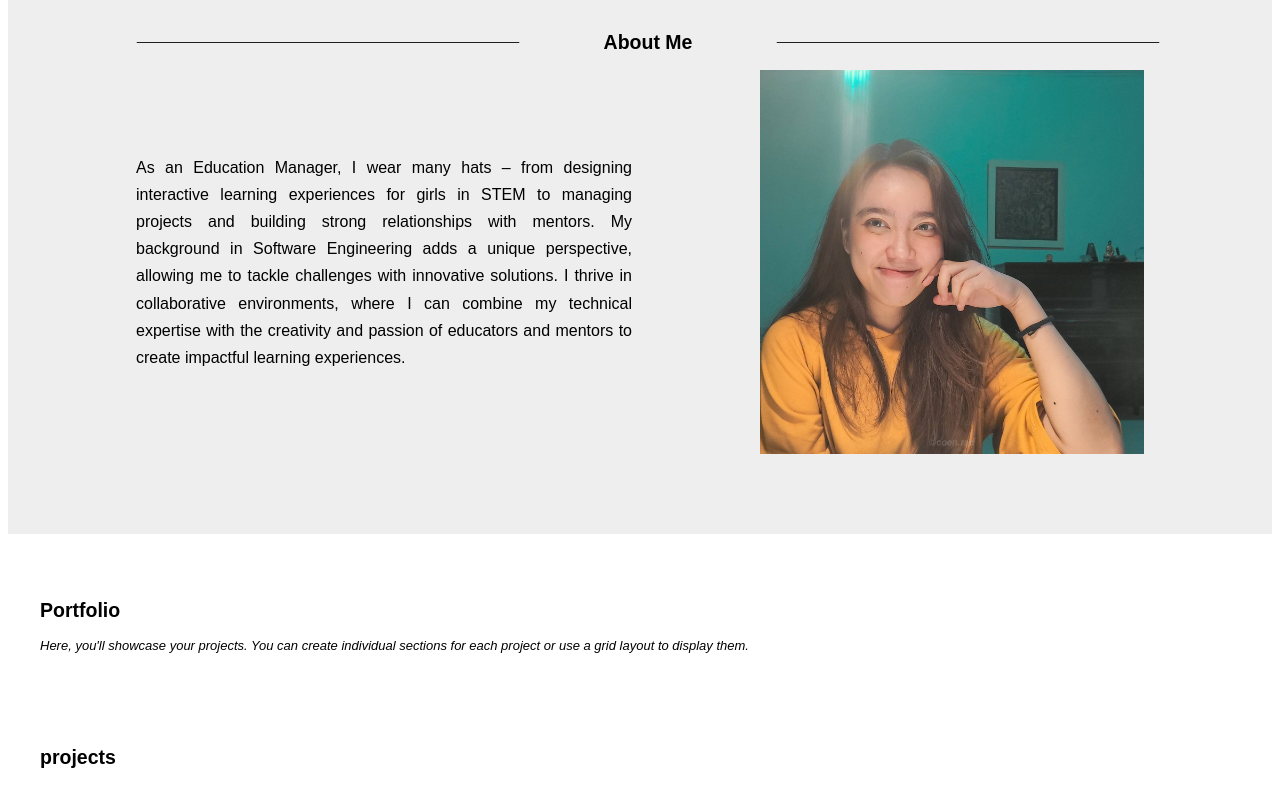
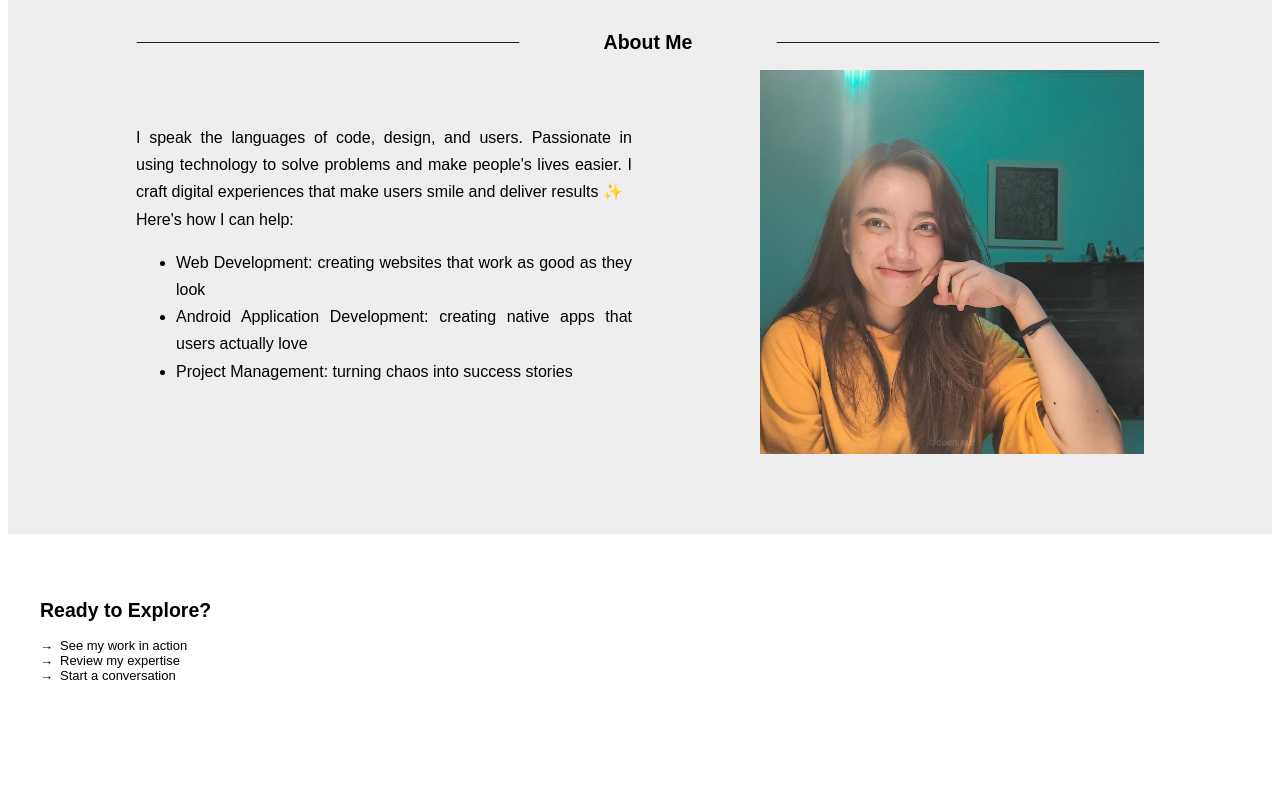
Before and after one commit to coenradina/portfolio, a plain HTML site: page html/index.html in a window 1280 px wide. Shown: the part 760-1566 px from the top of the page. After the commit the page ends 1504 px from the top, so only its background shows below. Drawn offline with Linux system fonts and the light colour scheme.

Commit message:
add sections

```diff
--- a/css/index.css
+++ b/css/index.css
@@ -126,3 +126,20 @@ header h4 {
     height: auto;
     float: right;
 }
+
+.arrow-list {
+    list-style: none; /* Remove default bullets */
+    padding-left: 0; /* Remove default padding */
+}
+
+.arrow-list li {
+    position: relative; /* Position relative to add custom bullet */
+    padding-left: 20px; /* Space for the arrow */
+}
+
+.arrow-list li::before {
+    content: "→"; /* Arrow icon */
+    position: absolute; /* Position it absolutely */
+    left: 0; /* Align it to the left */
+    color: #000; /* Change color as needed */
+}
--- a/html/index.html
+++ b/html/index.html
@@ -12,20 +12,19 @@
     <nav>
         <span id="logo">MACS</span>
         <span class="navbar">
-            <span class="navitem">about</span>
-            <span class="navitem">experience</span>
-            <span class="navitem">project</span>
-            <span class="navitem">contact</span>
+            <span class="navitem"> <a href="index.html">about</a> </span>
+            <span class="navitem"> <a href="experience.html">resume</a></span>
+            <span class="navitem"> <a href="project.html">project</a></span>
+            <span class="navitem"><a href="contact.html">contact</a></span>
         </span>
 
         <span class="cta">
-            <span class="cta-item">Resume</span>
-            <span class="cta-item">Hire Me</span>
+            <span class="cta-item">Let's Collab</span>
         </span>
     </nav>
     <header>
         <h1>Hi, I'm Astrid Coenrad</h1>
-        <h4>Software Engineer | Product Manager | Designer</h4>
+        <h4>Software Engineer | Product Manager</h4>
         <img src="../assets/hero-arrow.svg" alt="Scroll Down" id="scroll-down-arrow">
     </header>
     <section id="about">
@@ -38,11 +37,15 @@
 
         <div class="about-content">
             <span id="about-paragraph">
-            As an Education Manager, I wear many hats – from designing interactive learning
-            experiences for girls in STEM to managing projects and building strong relationships with mentors.
-            My background in Software Engineering adds a unique perspective, allowing me to tackle challenges with innovative solutions.
-            I thrive in collaborative environments, where I can combine my technical expertise with
-            the creativity and passion of educators and mentors to create impactful learning experiences.
+                I speak the languages of code, design, and users.
+                Passionate in using technology to solve problems and make people's lives easier.
+                I craft digital experiences that make users smile and deliver results ✨ <br/>
+                Here's how I can help:
+                <ul>
+                    <li> Web Development: creating websites that work as good as they look </li>
+                    <li> Android Application Development: creating native apps that users actually love</li>
+                    <li> Project Management: turning chaos into success stories</li>
+                </ul>
         </span>
             <span>
                 <img id="about-photo" src="../assets/me.jpg">
@@ -50,12 +53,13 @@
         </div>
     </section>
     <section id="portfolio">
-        <h2>Portfolio</h2>
-        <p>Here, you'll showcase your projects. You can create individual sections for each project or use a grid layout to display them.</p>
+        <h2>Ready to Explore?</h2>
+            <ul class="arrow-list">
+                <li>See my work in action</li>
+                <li>Review my expertise</li>
+                <li>Start a conversation</li>
+            </ul>
         </section>
-    <section>
-        <h2 class="header"> projects </h2>
-    </section>
     <footer></footer>
 
     <script type="text/javascript" src="../js/index.js"></script>
```
Also changed, not shown: html/contact.html (added), html/experience.html (added), html/project.html (added).
